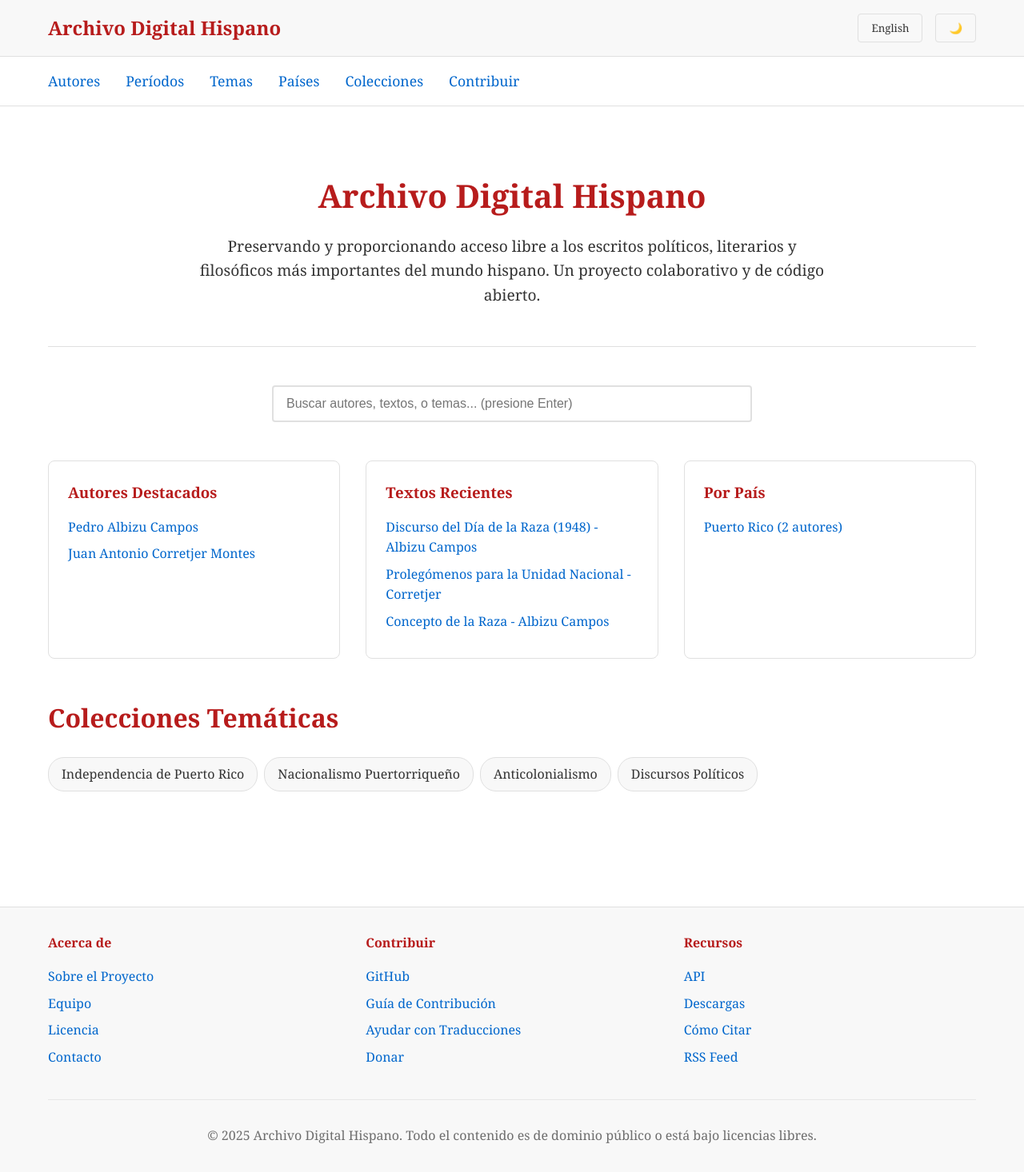
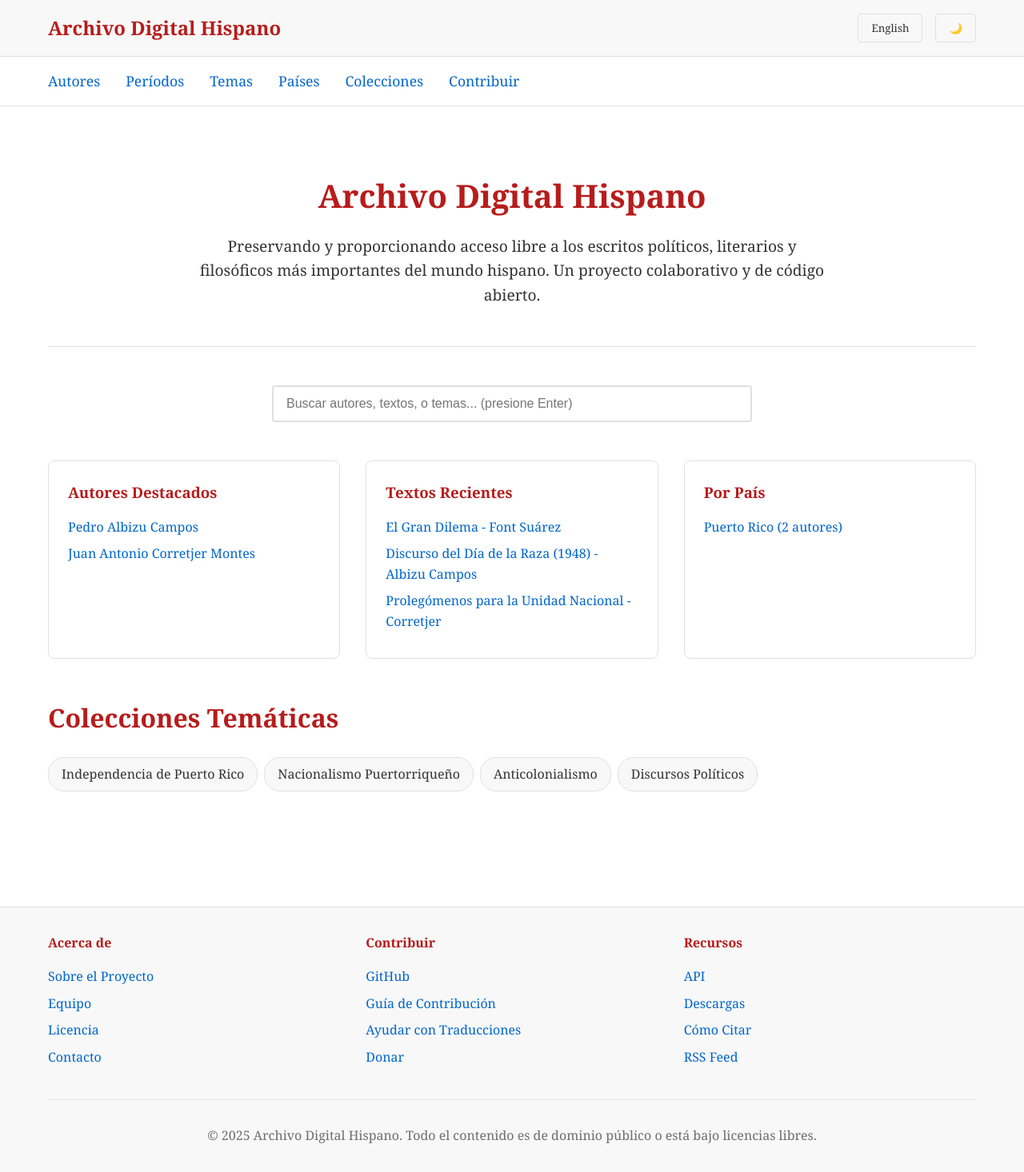
Before and after one commit to archivohispano/archivo, a Jekyll site: the page built from index.html, in a window 1280 px wide. Shown: the whole page at 80% size. Built offline with Jekyll 4.4.1, drawn with Linux system fonts in a browser that asks for light colours.

Commit message:
Update index.html

```diff
--- a/index.html
+++ b/index.html
@@ -50,9 +50,9 @@ lang: es
             <div class="featured-card">
                 <h3>Textos Recientes</h3>
                 <ul>
+                    <li><a href="/es/textos/eugenio-font-suarez/el-gran-dilema">El Gran Dilema - Font Suárez</a></li>
                     <li><a href="/es/textos/pedro-albizu-campos/dia-de-la-raza-1948">Discurso del Día de la Raza (1948) - Albizu Campos</a></li>
                     <li><a href="/es/textos/juan-antonio-corretjer/prolegomenos-unidad-nacional">Prolegómenos para la Unidad Nacional - Corretjer</a></li>
-                    <li><a href="/es/textos/pedro-albizu-campos/concepto-de-la-raza">Concepto de la Raza - Albizu Campos</a></li>
                 </ul>
             </div>
             <div class="featured-card">
```
